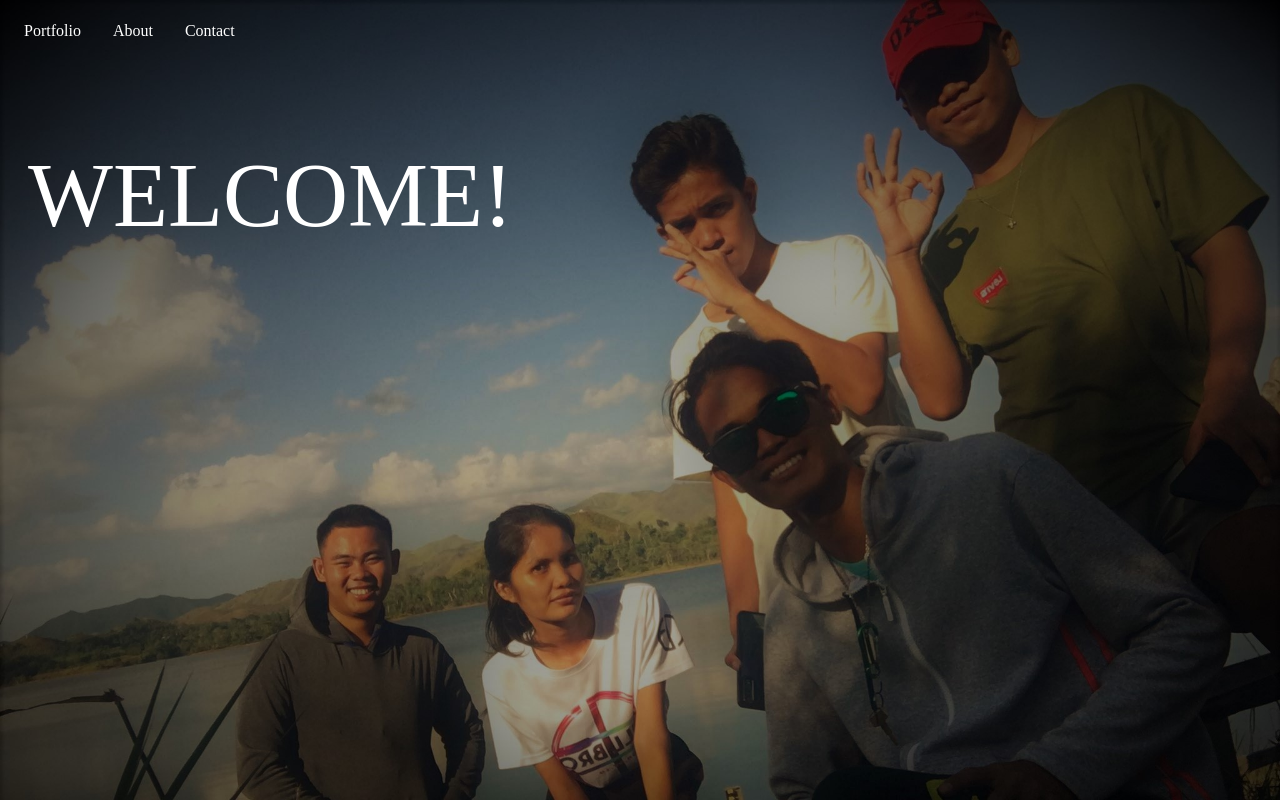
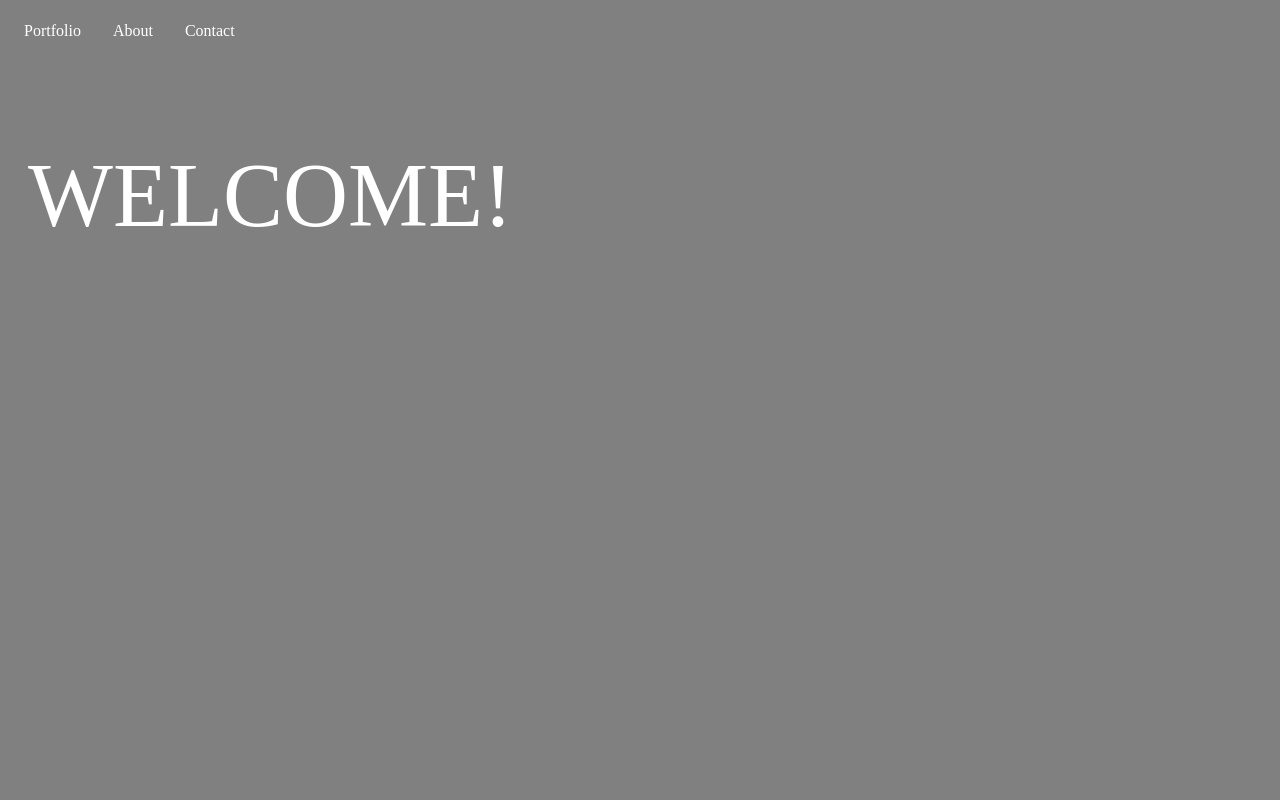
Before and after one commit to byuu04/nikkerson.jimenez.doydora.github.io, a plain HTML site: page index.html in a window 1280 px wide. Drawn offline with Linux system fonts and the light colour scheme.

Commit message:
Update style.css

```diff
--- a/style.css
+++ b/style.css
@@ -1,5 +1,5 @@
 body {
-  background-image: url(img/bg.jpg);
+  background-color: gray;
   background-size: cover;
 }
 
```
